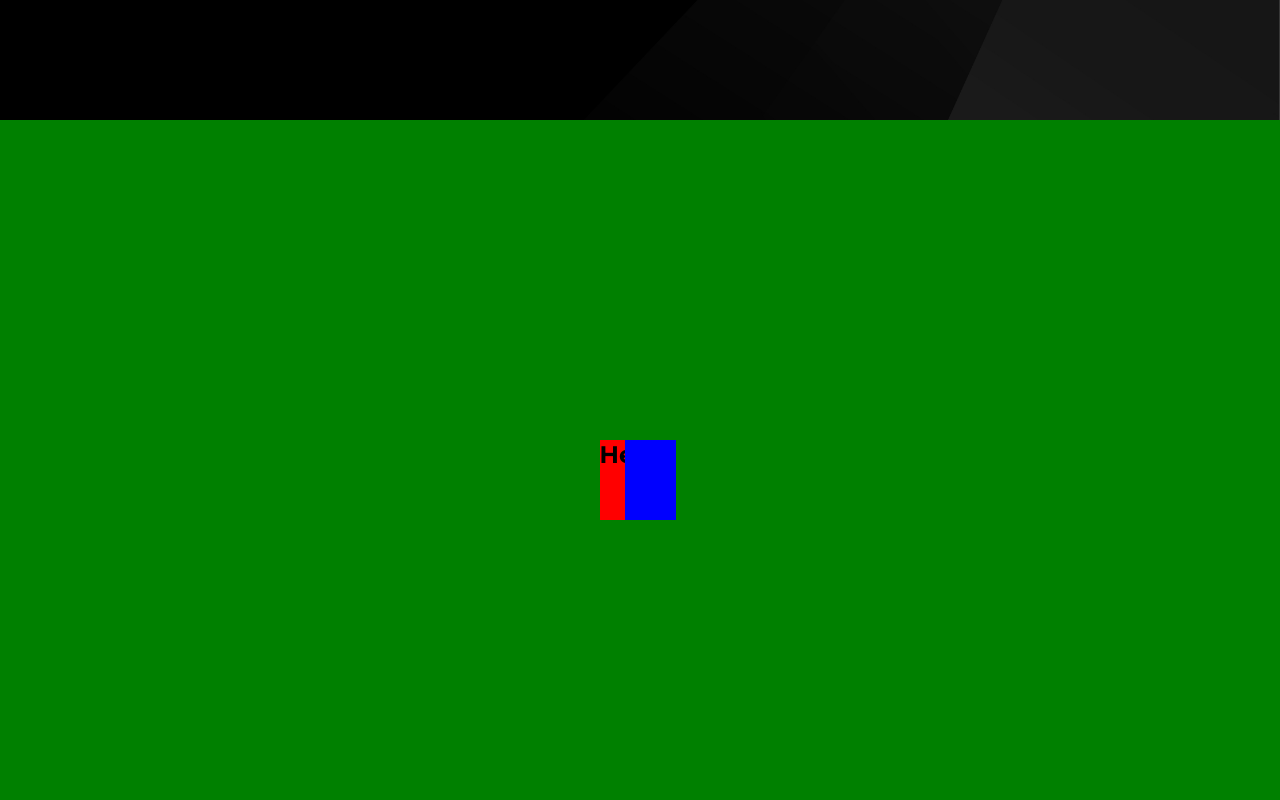
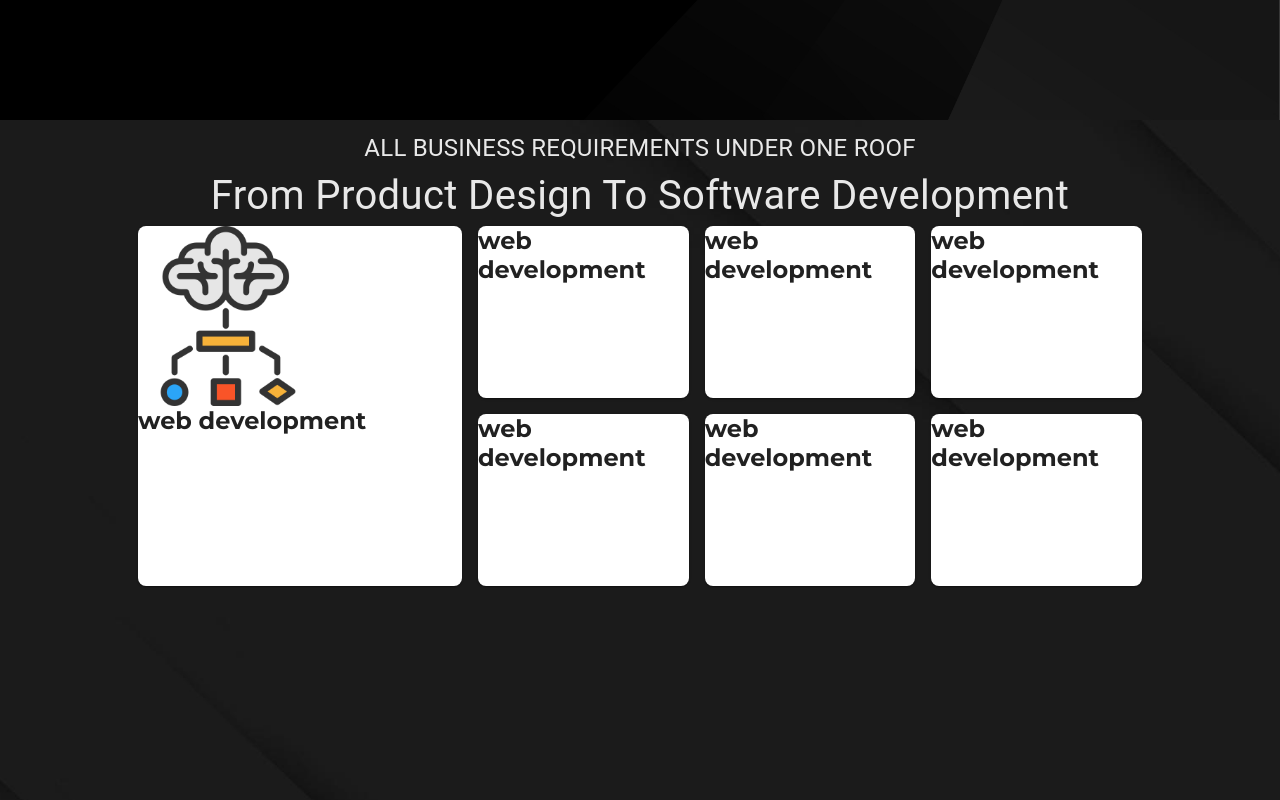
Before and after one commit to VimukthiMaduwantha/ccSoftware, a React (Create React App) app in the folder web_site/: page / in a window 1280 px wide. Shown: the part 680-1480 px from the top of the page. Built offline with nearby package versions, Linux system fonts and the light colour scheme; a web font is replaced by a local one.

Commit message:
home chnages

```diff
--- a/web_site/src/pages/Home.js
+++ b/web_site/src/pages/Home.js
@@ -1,60 +1,139 @@
 import React, { useEffect } from 'react'
 import logo from '../images/theme.svg'
-import { Box, Grid, Typography } from '@mui/material'
+import { Box, Card, Grid, Typography } from '@mui/material'
 import BackgroundImage from '../components/BackgroundImage'
 import back1 from '../images/tm.jpg'
 import back2 from '../images/huji23.jpg'
 import menu from '../images/n.png'
 import bloommark from '../images/bloommark.png'
 import homeBack from '../images/homeBack.jpg'
+import web from '../images/cloud.png'
 
 
 function Home() {
     return (
         <>
-            {/* <section className='section' >
-                <BackgroundImage />
-            </section> */}
             <div>
                 <BackgroundImage />
             </div>
-            <section className='section'
+            <div className='section'
                 style={{
                     backgroundImage: `url(${homeBack})`,
                     backgroundSize: 'cover',
                     backgroundRepeat: 'no-repeat',
                     backgroundPosition: 'center',
+                    height: '140vh',
+                    display: 'flex',
+                    justifyContent: 'center',
                 }}
             >
-                <Box sx={{ display: 'flex', justifyContent: 'center', alignItems: "center", height: 'calc(100vh - 80px)', background: 'green' }}>
-                    <div >
-                        <Grid container sx={{ width: '95%' }}>
-                            <Grid item md={4} xs={12} sx={{ height: '10vh', background: 'red', }}>
-                                <h1>Hell</h1>
-                            </Grid>
-                            <Grid item md={8} xs={12} sx={{ height: '10vh', background: 'blue' }}>
-                                <Grid container spacing={2}>
-                                    <Grid item md={4} xs={4}>
+                <Box sx={{ width: { xs: '90%', md: '80%' }, padding: '10px', /* background: 'red' */ }}>
+                    <center>
+                        <Typography sx={{ fontSize: { md: '3vh', xs: '1.4vh' }, color: 'white', opacity: '0.9' }}>ALL BUSINESS REQUIREMENTS UNDER ONE ROOF</Typography>
+                        <Typography sx={{ fontSize: { md: '5vh', xs: '2.5vh' }, color: 'white', opacity: '0.9' }}>From Product Design To Software Development</Typography>
+                    </center>
+                    <Grid container spacing={2}>
+                        <Grid item md={4} xs={12}>
+                            <Card
+                                sx={{
+                                    // position: "relative",
+                                    // maxWidth: 345,
+                                    borderRadius: 2,
+                                    height: { xs: "200px", md: "360px" },
+                                }}
+                            >
+                                <img
+                                    src={web}
+                                    height='50%'
+                                    width='auto'
+                                    style={{ display: 'flex', justifyContent: 'center' }}
+                                />
 
-                                    </Grid>
-                                    <Grid item md={4} xs={4}>
 
-                                    </Grid>
-                                    <Grid item md={4} xs={4}>
+                                <h2>web development</h2>
+                            </Card>
+                        </Grid>
+                        <Grid item md={8} xs={12}>
+                            <Grid container spacing={2}>
+                                <Grid item md={4} xs={12}>
+                                    <Card
+                                        sx={{
+                                            // position: "relative",
+                                            // maxWidth: 345,
+                                            borderRadius: 2,
+                                            height: { xs: "100px", md: "172px" },
+                                        }}
+                                    >
+                                        <h2>web development</h2>
+                                    </Card>
+                                </Grid>
+                                <Grid item md={4} xs={12}>
+                                    <Card
+                                        sx={{
+                                            // position: "relative",
+                                            // maxWidth: 345,
+                                            borderRadius: 2,
+                                            height: { xs: "100px", md: "172px" },
+                                        }}
+                                    >
+                                        <h2>web development</h2>
+                                    </Card>
+                                </Grid>
+                                <Grid item md={4} xs={12}>
+                                    <Card
+                                        sx={{
+                                            // position: "relative",
+                                            // maxWidth: 345,
+                                            borderRadius: 2,
+                                            height: { xs: "100px", md: "172px" },
+                                        }}
+                                    >
+                                        <h2>web development</h2>
+                                    </Card>
+                                </Grid>
+                                <Grid item md={4} xs={12}>
+                                    <Card
+                                        sx={{
+                                            // position: "relative",
+                                            // maxWidth: 345,
+                                            borderRadius: 2,
+                                            height: { xs: "100px", md: "172px" },
+                                        }}
+                                    >
+                                        <h2>web development</h2>
+                                    </Card>
+                                </Grid>
+                                <Grid item md={4} xs={12}>
+                                    <Card
+                                        sx={{
+                                            // position: "relative",
+                                            // maxWidth: 345,
+                                            borderRadius: 2,
+                                            height: { xs: "100px", md: "172px" },
+                                        }}
+                                    >
+                                        <h2>web development</h2>
+                                    </Card>
+                                </Grid>
+                                <Grid item md={4} xs={12}>
+                                    <Card
+                                        sx={{
+                                            // position: "relative",
+                                            // maxWidth: 345,
+                                            borderRadius: 2,
+                                            height: { xs: "100px", md: "172px" },
+                                        }}
+                                    >
+                                        <h2>web development</h2>
+                                    </Card>
+                                </Grid>
 
-                                    </Grid>
-                                </Grid>
                             </Grid>
                         </Grid>
-                    </div>
+                    </Grid>
                 </Box>
-            </section >
-            <section className='section' style={{ background: 'red' }}>
+            </div >
 
-            </section>
-            <section className='section'>
-
-            </section >
             <Box
                 sx={{
                     height: { md: '60vh', xs: '60vh' },
```
Also changed, not shown: web_site/src/images/cloud.png (added).
